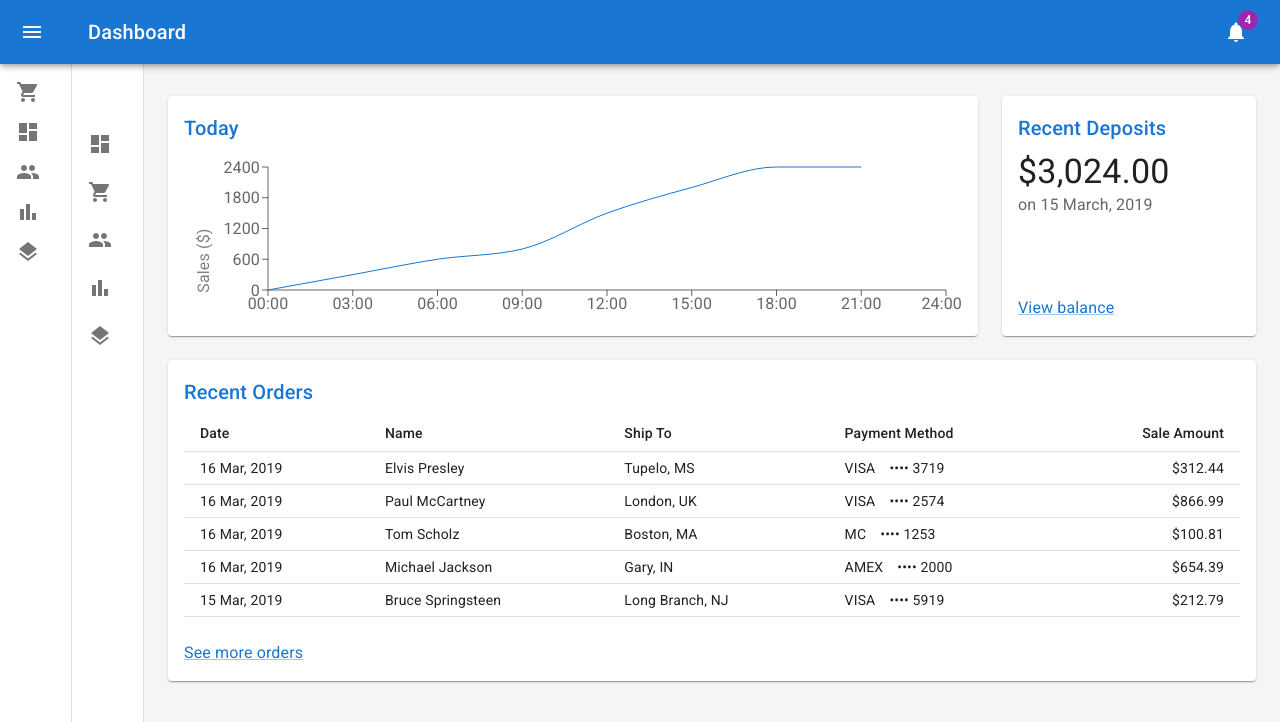
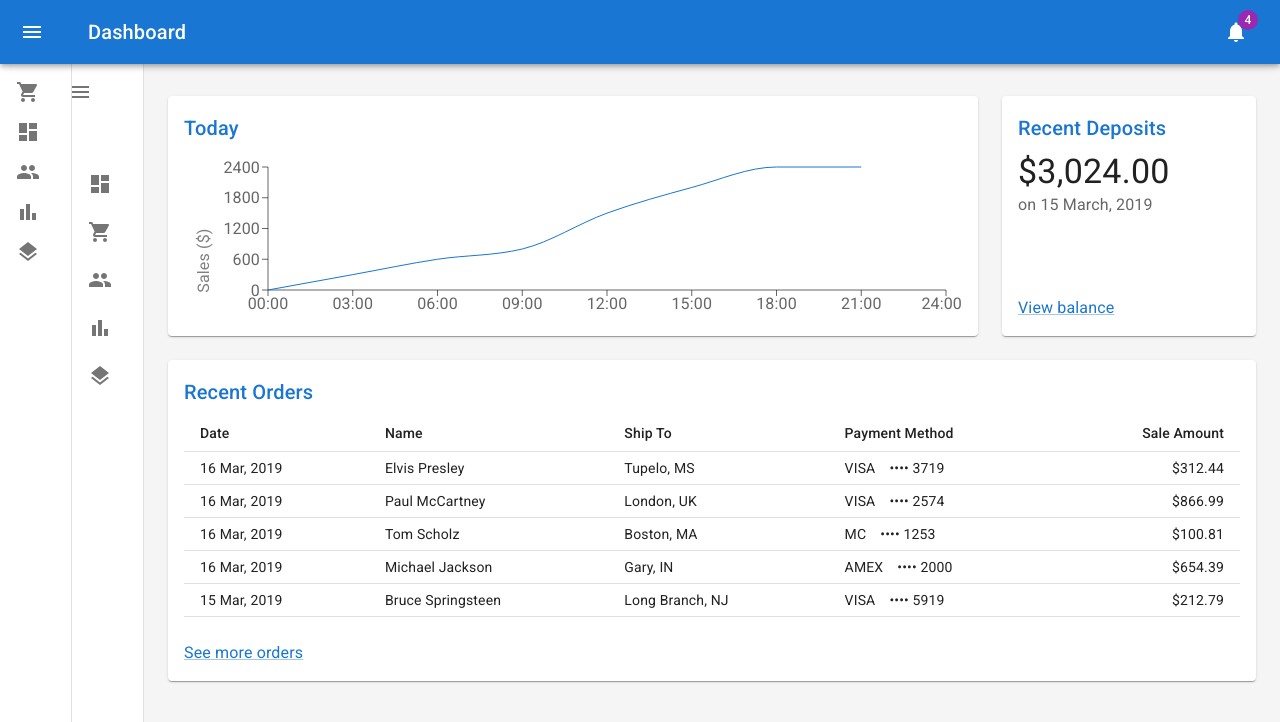
Before and after one commit to numa-C/IFT-Calendar-FE, a Next.js app in the folder src/: page / in a window 1280 px wide. Shown: the top 722 px of the page. Built offline with nearby package versions, Linux system fonts and the light colour scheme.

Commit message:
Edit menu components to add Drawer into it.

```diff
--- a/src/src/pages/MissionMenu.tsx
+++ b/src/src/pages/MissionMenu.tsx
@@ -1,18 +1,51 @@
 import * as React from "react";
 
 // mui
+import { styled } from "@mui/material/styles";
+import MuiDrawer from "@mui/material/Drawer";
 import List from "@mui/material/List";
 import ListItem from "@mui/material/ListItem";
 import ListItemIcon from "@mui/material/ListItemIcon";
+import Toolbar from "@mui/material/Toolbar";
 import BarChartIcon from "@mui/icons-material/BarChart";
 import DashboardIcon from "@mui/icons-material/Dashboard";
 import LayersIcon from "@mui/icons-material/Layers";
 import PeopleIcon from "@mui/icons-material/People";
 import ShoppingCartIcon from "@mui/icons-material/ShoppingCart";
 
-export default function MissionMenu() {
+
+const MissionMenu = () => {
+  const Drawer = styled(MuiDrawer)(
+    ({ theme }) => ({
+      "& .MuiDrawer-paper": {
+        position: "relative",
+        whiteSpace: "nowrap",
+        boxSizing: "border-box",
+        overflowX: "hidden",
+        transition: theme.transitions.create("width", {
+          easing: theme.transitions.easing.sharp,
+          duration: theme.transitions.duration.leavingScreen,
+        }),
+        width: theme.spacing(7),
+        [theme.breakpoints.up("sm")]: {
+          width: theme.spacing(9),
+        },
+      },
+    }),
+  );
+
   return (
     <React.Fragment>
+      <Drawer variant="permanent">
+        <Toolbar
+          sx={{
+            display: "flex",
+            alignItems: "center",
+            justifyContent: "flex-end",
+            px: [1],
+          }}
+        >
+        </Toolbar>
         <List>
           <ListItem button>
             <ListItemIcon>
@@ -40,6 +73,9 @@ export default function MissionMenu() {
             </ListItemIcon>
           </ListItem>
         </List>
+      </Drawer>
     </React.Fragment>
   );
 };
+
+export default MissionMenu;
--- a/src/src/pages/ServiceMenu.tsx
+++ b/src/src/pages/ServiceMenu.tsx
@@ -1,21 +1,84 @@
 import * as React from "react";
 
 // mui
+import { styled } from "@mui/material/styles";
+import MuiDrawer from "@mui/material/Drawer";
 import List from "@mui/material/List";
 import ListItem from "@mui/material/ListItem";
 import ListItemIcon from "@mui/material/ListItemIcon";
 import ListItemText from "@mui/material/ListItemText";
 import ListSubheader from "@mui/material/ListSubheader";
+import Toolbar from "@mui/material/Toolbar";
 import BarChartIcon from "@mui/icons-material/BarChart";
+import ChevronLeftIcon from "@mui/icons-material/ChevronLeft";
 import DashboardIcon from "@mui/icons-material/Dashboard";
+import IconButton from "@mui/material/IconButton";
 import LayersIcon from "@mui/icons-material/Layers";
+import MenuIcon from "@mui/icons-material/Menu";
 import PeopleIcon from "@mui/icons-material/People";
 import ShoppingCartIcon from "@mui/icons-material/ShoppingCart";
 
-export default function ServiceMenu() {
+
+const ServiceMenu = () => {
+  const drawerWidth: number = 240;
+  const [open, setOpen] = React.useState(false);
+  const toggleDrawer = () => { setOpen(!open); };
+  const Drawer = styled(MuiDrawer, { shouldForwardProp: (prop) => prop !== "open" })(
+    ({ theme, open }) => ({
+      "& .MuiDrawer-paper": {
+        position: "relative",
+        whiteSpace: "nowrap",
+        width: drawerWidth,
+        transition: theme.transitions.create("width", {
+          easing: theme.transitions.easing.sharp,
+          duration: theme.transitions.duration.enteringScreen,
+        }),
+        boxSizing: "border-box",
+        ...(!open && {
+          overflowX: "hidden",
+          transition: theme.transitions.create("width", {
+            easing: theme.transitions.easing.sharp,
+            duration: theme.transitions.duration.leavingScreen,
+          }),
+          width: theme.spacing(7),
+          [theme.breakpoints.up("sm")]: {
+            width: theme.spacing(9),
+          },
+        }),
+      },
+    }),
+  );
+
   return (
     <React.Fragment>
+      <Drawer variant="permanent" open={open}>
+        <Toolbar
+          sx={{
+            display: "flex",
+            alignItems: "center",
+            justifyContent: "flex-end",
+            px: [1],
+          }}
+        >
+        </Toolbar>
         <List>
+          <ListItemIcon>
+            <IconButton
+              edge="start"
+              color="inherit"
+              aria-label="open drawer"
+              onClick={toggleDrawer}
+              sx={{
+                marginRight: "36px",
+              }}
+            >
+              {open
+                ? <ChevronLeftIcon />
+                : <MenuIcon />
+              }
+            </IconButton>
+          </ListItemIcon>
+            {/* <ListItemText primary="Dashboard" /> */}
           <ListSubheader inset>Service Menu</ListSubheader>
           <ListItem button>
             <ListItemIcon>
@@ -48,6 +111,9 @@ export default function ServiceMenu() {
             <ListItemText primary="Integrations" />
           </ListItem>
         </List>
+      </Drawer>
     </React.Fragment>
   );
 };
+
+export default ServiceMenu;
--- a/src/src/pages/index.tsx
+++ b/src/src/pages/index.tsx
@@ -7,14 +7,12 @@ import Box from "@mui/material/Box";
 import Container from "@mui/material/Container";
 import CssBaseline from "@mui/material/CssBaseline";
 import Grid from "@mui/material/Grid";
-import IconButton from "@mui/material/IconButton";
 import MuiAppBar, { AppBarProps as MuiAppBarProps } from "@mui/material/AppBar";
-import MuiDrawer from "@mui/material/Drawer";
 import Paper from "@mui/material/Paper";
 import Toolbar from "@mui/material/Toolbar";
 import Typography from "@mui/material/Typography";
 import MenuIcon from "@mui/icons-material/Menu";
-import ChevronLeftIcon from "@mui/icons-material/ChevronLeft";
+import IconButton from "@mui/material/IconButton";
 import NotificationsIcon from "@mui/icons-material/Notifications";
 
 import Chart from "./Chart";
@@ -23,12 +21,12 @@ import MissionMenu from  "./MissionMenu";
 import ServiceMenu from  "./ServiceMenu";
 import Orders from "./Orders";
 
-const drawerWidth: number = 240;
 
 interface AppBarProps extends MuiAppBarProps {
   open?: boolean;
 }
 
+const drawerWidth: number = 240;
 const AppBar = styled(MuiAppBar, {
   shouldForwardProp: (prop) => prop !== "open",
 })<AppBarProps>(({ theme, open }) => ({
@@ -47,39 +45,9 @@ const AppBar = styled(MuiAppBar, {
   }),
 }));
 
-const Drawer = styled(MuiDrawer, { shouldForwardProp: (prop) => prop !== "open" })(
-  ({ theme, open }) => ({
-    "& .MuiDrawer-paper": {
-      position: "relative",
-      whiteSpace: "nowrap",
-      width: drawerWidth,
-      transition: theme.transitions.create("width", {
-        easing: theme.transitions.easing.sharp,
-        duration: theme.transitions.duration.enteringScreen,
-      }),
-      boxSizing: "border-box",
-      ...(!open && {
-        overflowX: "hidden",
-        transition: theme.transitions.create("width", {
-          easing: theme.transitions.easing.sharp,
-          duration: theme.transitions.duration.leavingScreen,
-        }),
-        width: theme.spacing(7),
-        [theme.breakpoints.up("sm")]: {
-          width: theme.spacing(9),
-        },
-      }),
-    },
-  }),
-);
 
-const mdTheme = createTheme();
-
-function DashboardContent() {
-  const [open, setOpen] = React.useState(false);
-  const toggleDrawer = () => {
-    setOpen(!open);
-  };
+const Dashboard = () => {
+  const mdTheme = createTheme();
 
   return (
     <ThemeProvider theme={mdTheme}>
@@ -95,15 +63,15 @@ function DashboardContent() {
               edge="start"
               color="inherit"
               aria-label="open drawer"
-              onClick={toggleDrawer}
+              // onClick={toggleDrawer}
               sx={{
                 marginRight: "36px",
               }}
             >
-              {open
+              <MenuIcon />
+              {/* {open
                 ? <ChevronLeftIcon />
-                : <MenuIcon />
-              }
+              } */}
             </IconButton>
             <Typography
               component="h1"
@@ -122,31 +90,9 @@ function DashboardContent() {
           </Toolbar>
         </AppBar>
 
-        <Drawer variant="permanent">
-          <Toolbar
-            sx={{
-              display: "flex",
-              alignItems: "center",
-              justifyContent: "flex-end",
-              px: [1],
-            }}
-          >
-          </Toolbar>
-          <MissionMenu />
-        </Drawer>
+        <MissionMenu />
 
-        <Drawer variant="permanent" open={open}>
-          <Toolbar
-            sx={{
-              display: "flex",
-              alignItems: "center",
-              justifyContent: "flex-end",
-              px: [1],
-            }}
-          >
-          </Toolbar>
-          <ServiceMenu />
-        </Drawer>
+        <ServiceMenu />
 
         <Box
           component="main"
@@ -196,14 +142,11 @@ function DashboardContent() {
                 </Paper>
               </Grid>
             </Grid>
-            {/* <Copyright sx={{ pt: 4 }} /> */}
           </Container>
         </Box>
       </Box>
     </ThemeProvider>
   );
-}
+};
 
-export default function Dashboard() {
-  return <DashboardContent />;
-};
+export default Dashboard;
```
Lines whose indentation alone changed are shown as unchanged.
